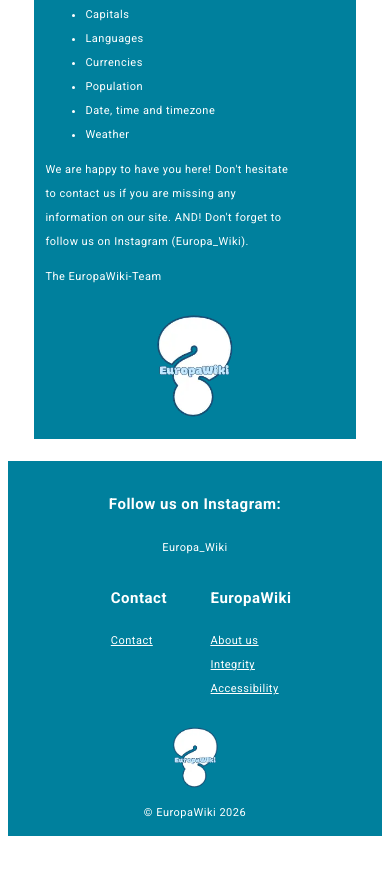
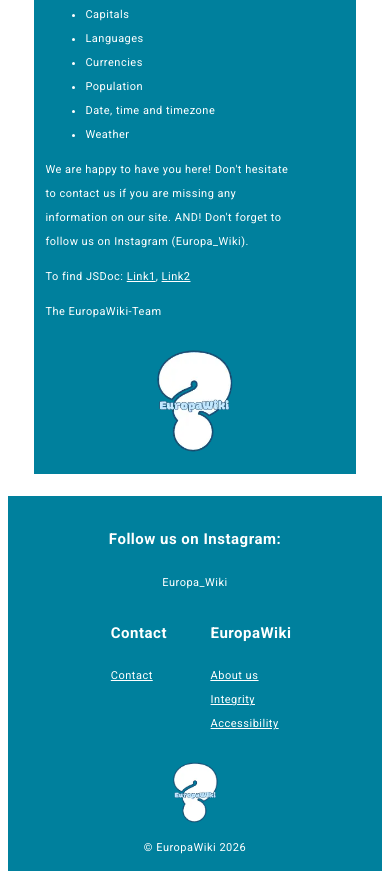
Before and after one commit to emhe2504/Dt211g-projekt, a website built with Vite: page about.html in a window 390 px wide. Shown: the part 662-1541 px from the top of the page. Before the commit the page ends 1506 px from the top, so only its background shows below. Built offline with nearby package versions, Linux system fonts and the light colour scheme; a web font is replaced by a local one.

Commit message:
JSDoc på skärm

```diff
--- a/about.html
+++ b/about.html
@@ -37,8 +37,10 @@
                 <div id="about-div">
                     <div>
                         <p>Hi there!</p>
-                <p>We, the team behind EuropaWiki, created this page so that you can easily find information about your
-                    travel destination in Europe. Maybe you just want to know what currency to exchange to or if there
+                        <p>We, the team behind EuropaWiki, created this page so that you can easily find information
+                            about your
+                            travel destination in Europe. Maybe you just want to know what currency to exchange to or if
+                            there
                             is a time difference at your destination. Don't worry, we'll help you.</p>
                         <br><br>
                         <p>The setup is simple. Search for a country in Europe and then you have the information.</p>
@@ -51,8 +53,10 @@
                             <li>Date, time and timezone</li>
                             <li>Weather</li>
                         </ul>
-                <p>We are happy to have you here! Don't hesitate to contact us if you are missing any information on our
+                        <p>We are happy to have you here! Don't hesitate to contact us if you are missing any
+                            information on our
                             site. AND! Don't forget to follow us on Instagram (Europa_Wiki).</p>
+                        <p>To find JSDoc: <a href="docs/searchFetch-doc.js.html">Link1</a>, <a href="docs/nextLastFetch-doc.js.html">Link2</a></p>
                         <p>The EuropaWiki-Team</p>
                     </div>
                     <picture>
--- a/src/css/_base.scss
+++ b/src/css/_base.scss
@@ -424,7 +424,22 @@
 
             @media only screen and (max-width: 500px) {
                 font-size: 11px;
-                max-width: 85%;
+            }
+
+            a {
+                color: white;
+
+                @media only screen and (max-width: 1350px) {
+                    font-size: 15px;
+                }
+
+                @media only screen and (max-width: 700px) {
+                    font-size: 13px;
+                }
+
+                @media only screen and (max-width: 500px) {
+                    font-size: 11px;
+                }
             }
         }
     }
--- a/src/js/nextFetch.js
+++ b/src/js/nextFetch.js
@@ -25,6 +25,8 @@
     }
 }
 
+
+
 /**
  * Tar aktuell tid samt tidszon från timeZone API
  * och skickar till addTime.
@@ -41,6 +43,9 @@
 
     addTime(dateTime, zoneName, abbreviation);
 }
+
+
+
 
 /**
  * Skriver ut tid och tidszon till DOM.
```
Lines whose indentation alone changed are shown as unchanged.
